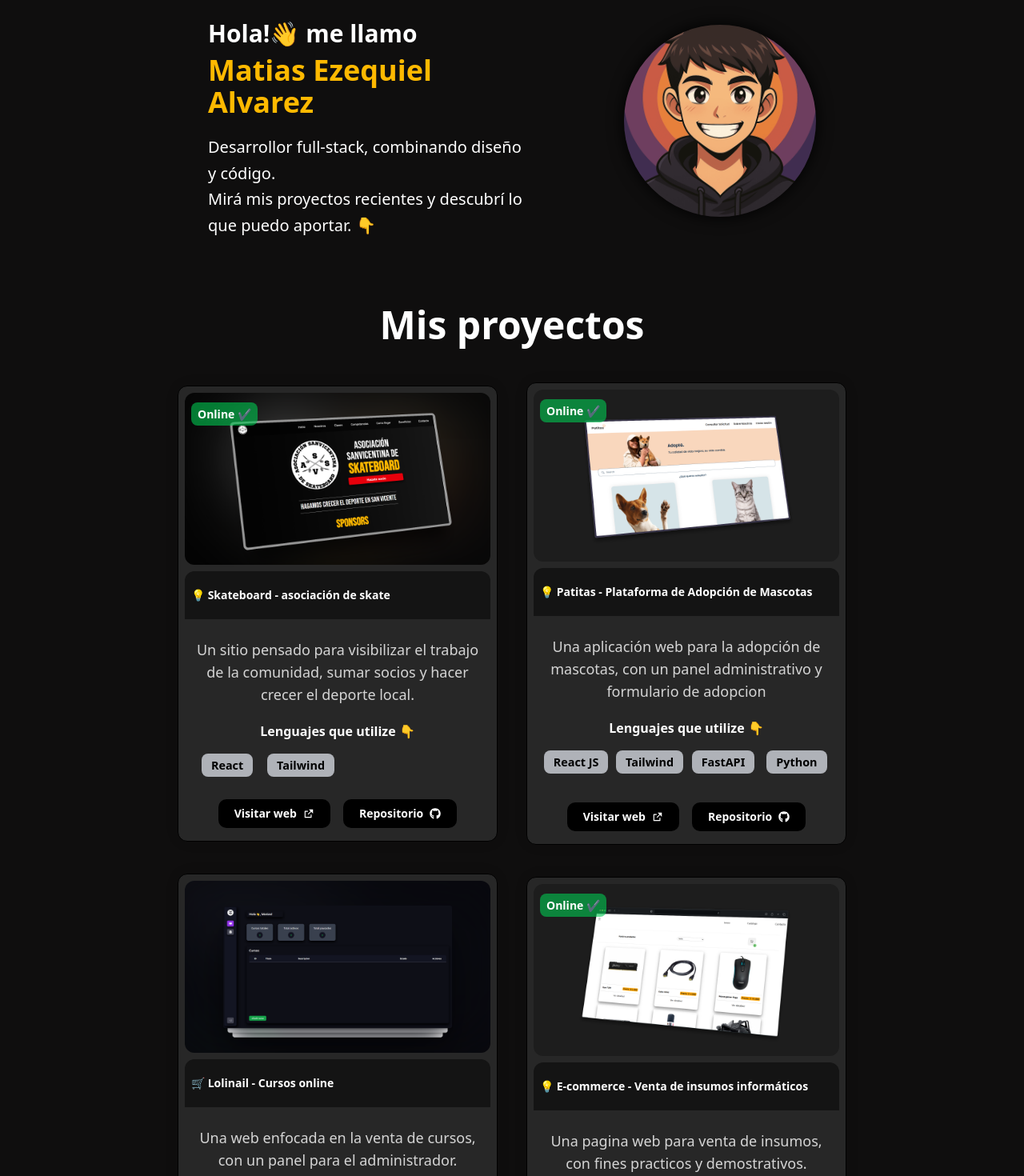
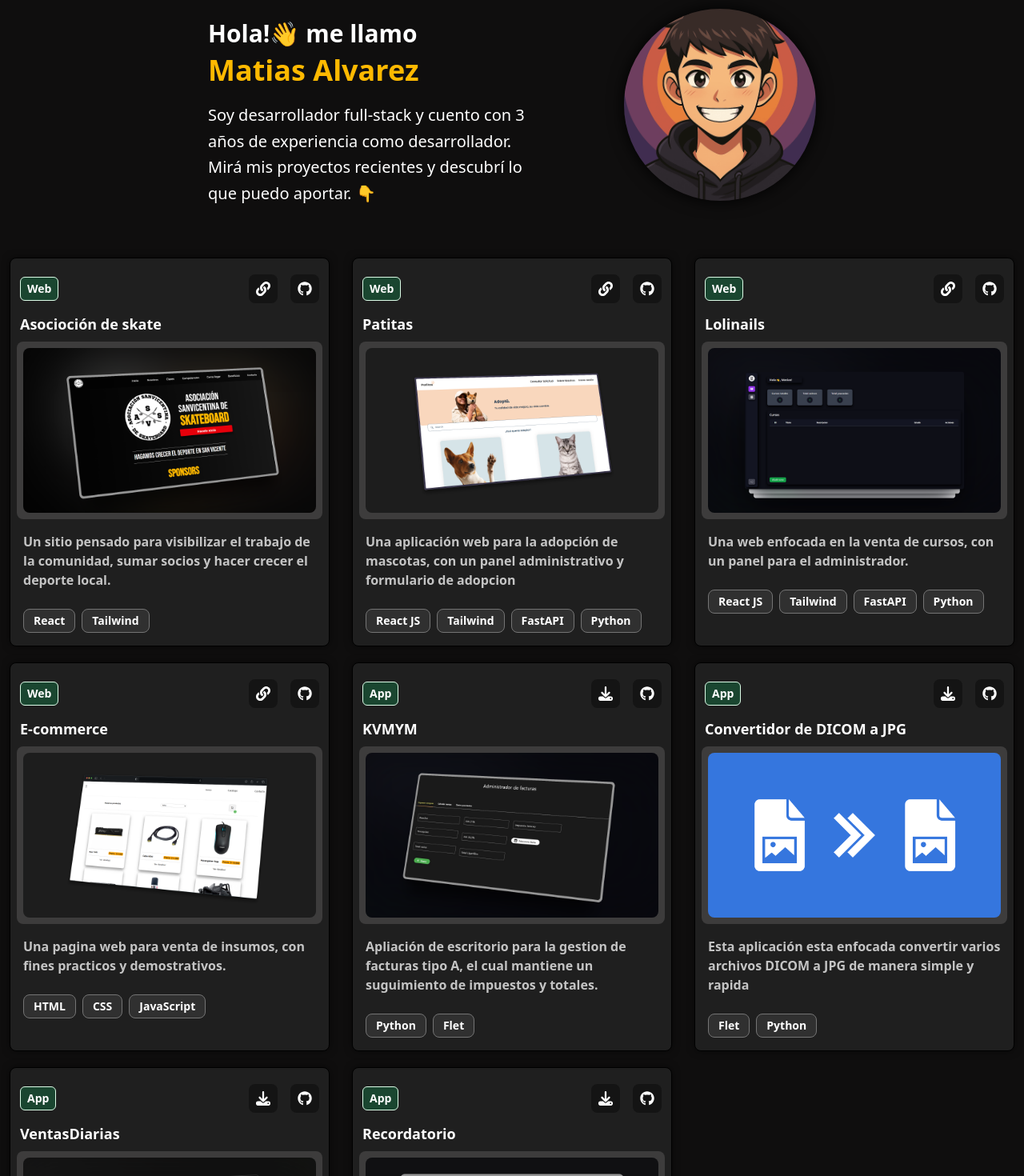
Before and after one commit to matiasDev4/portafolio, a React (Vite) app: page / in a window 1280 px wide. Shown: the part 140-1610 px from the top of the page at 80% size. Built offline with nearby package versions, Linux system fonts and the light colour scheme.

Commit message:
change proyects

```diff
--- a/index.html
+++ b/index.html
@@ -7,7 +7,7 @@
     <meta name="viewport" content="width=device-width, initial-scale=1.0" />
     <title>Portfolio | Alvarez Matias</title>
   </head>
-  <body class="bg-[#0F0E0E] w-full">
+  <body class="bg-[#0F0E0E] w-full overflow-x-hidden">
     <div id="root"></div>
     <script type="module" src="src/main.jsx"></script>
   </body>
--- a/src/components/App.jsx
+++ b/src/components/App.jsx
@@ -1,5 +1,7 @@
 import { Body } from "../components/Body.jsx"
 import { Header } from "../components/Header.jsx"
+import { cards } from "../utils/proyects.js"
+import { CardProyect } from "./CardProyect.jsx"
 import { Footer } from "./footer.jsx"
 import { Sobremi } from "./sobremi.jsx"
 import { Sobremi2 } from "./Sobremi2.jsx"
@@ -10,8 +12,21 @@ export const  App = () => {
         <>
         <Header />
         <Sobremi />
-        <div className="flex justify-center">
-            <Body />
+        <div
+        className="grid grid-cols-1 md:grid-cols-1 lg:grid-cols-3 gap-5 place-items-center px-2 items-start auto-rows-fr">
+            {cards.map(item =>
+                <CardProyect
+                key={item.name}
+                name={item.name}
+                description={item.description}
+                lenguajes={item.lenguajes}
+                image={item.img}
+                download={item.link}
+                github={item.link_repo}
+                active={item.active}
+                type={item.type}
+                />
+            )}
         </div>
         <Footer />
         </>
--- a/src/components/Body.jsx
+++ b/src/components/Body.jsx
@@ -2,92 +2,7 @@ import { RiExternalLinkFill } from "react-icons/ri";
 import { FaGithub } from "react-icons/fa";
 
 export const Body = () => {
-    const cards = [    {
-        "name": "💡 Skateboard - asociación de skate ",
-        "description": "Un sitio pensado para visibilizar el trabajo de la comunidad, sumar socios y hacer crecer el deporte local.",
-        "lenguajes": ["React", "Tailwind"],
-        "img": "proyectos/skate.PNG",
-        "link": "https://asociacionskate.netlify.app",
-        "link_repo": "https://github.com/matiasDev4/Asociaci-n-skate",
-        "active": true,
-        "type": "web"
 
-    },{
-        "name": "💡 Patitas - Plataforma de Adopción de Mascotas",
-        "description": "Una aplicación web para la adopción de mascotas, con un panel administrativo y formulario de adopcion",
-        "lenguajes": ["React JS", "Tailwind", "FastAPI", "Python"],
-        "img": "proyectos/patitas.PNG",
-        "link": "https://c19-57-n-python-react.vercel.app/",
-        "link_repo":"https://github.com/matiasDev4/C23-65-WEBAPP",
-        "active": true,
-        "type": "web"
-    },
-    {
-        "name": "🛒 Lolinail - Cursos online",
-        "description": "Una web enfocada en la venta de cursos, con un panel para el administrador.",
-        "lenguajes": ["React JS", "Tailwind", "FastAPI", "Python"],
-        "img": "proyectos/nails.PNG",
-        "link":"",
-        "link_repo": "https://github.com/matiasDev4/lolinails-web",
-        "active": false,
-        "type": "web"
-    },
-    {
-        "name": "💡 E-commerce - Venta de insumos informáticos ",
-        "description": "Una pagina web para venta de insumos, con fines practicos y demostrativos.",
-        "lenguajes": ["HTML", "CSS", "JavaScript"],
-        "img": "proyectos/prototipo.png",
-        "link": "https://matiasdev4.github.io/prototipo",
-        "link_repo": "https://github.com/matiasDev4/prototipo",
-        "active": true,
-        "type": "web"
-
-    },
-    {
-        "name": "📄 KVMYM - Gestor de facturas ",
-        "description": "Apliación de escritorio para la gestion de facturas tipo A, el cual mantiene un suguimiento de impuestos y totales.",
-        "lenguajes": ["Python", "Flet"],
-        "img": "proyectos/kiosco.png",
-        "link": "",
-        "link_repo": "https://github.com/matiasDev4/gestor_app",
-        "active": false,
-        "type": "app"
-
-    },
-    {
-        "name": "💡 Convertidor de DICOM a JPG",
-        "description": "Esta aplicación esta enfocada convertir varios archivos DICOM a JPG de manera simple y rapida",
-        "lenguajes": ["Flet", "Python"],
-        "img": "proyectos/convert.jpg",
-        "link": "",
-        "link_repo": "https://github.com/matiasDev4/ConvertJPG",
-        "active": true,
-        "type": "app"
-
-    },
-    {
-        "name": "💡 VentasDiarias - registra tus ventas diarias ",
-        "description": "Registra las ventas diarias de un comercio, suma los totales automaticamente y exporta los datos a un Excel.",
-        "lenguajes": ["Flet", "Python"],
-        "img": "proyectos/ventas.png",
-        "link": "https://github.com/matiasDev4/ventas_diarias_app/releases/download/1.0.0/ventas.exe",
-        "link_repo": "https://github.com/matiasDev4/ventas_diarias_app",
-        "active": true,
-        "type": "app"
-
-    },
-    {
-        "name": "💡 Recordatorio - Gestiona tus vencimientos",
-        "description": "Controla el vencimiento de tus productos, ofrece ofertas",
-        "lenguajes": ["Electron", "React", "TypeScript", "Tailwind"],
-        "img": "proyectos/alarm.png",
-        "link": "https://github.com/matiasDev4/ventas_diarias_app/releases/download/1.0.0/ventas.exe",
-        "link_repo": "https://github.com/matiasDev4",
-        "active": false,
-        "type": "app"
-
-    },
-]
     return (
         <section className="w-full my-5 flex flex-col items-center">
             <h1 className="text-5xl text-center text-white font-bold">Mis proyectos</h1>
@@ -109,10 +24,10 @@ export const Body = () => {
                         text-[14px] font-semibold`}>{index.active ? "Online ✔️ " : ""}</span>
                     </div>
                     <div className="flex flex-col items-center p-2 justify-between gap-y-5">
-                        <p className="px-2 text-center text-lg lg:text-lg text-white/80">{index.description}</p>
+                        <p className="px-2 text-center text-lg lg:text-lg text-white/90">{index.description}</p>
                         <div className="flex flex-col gap-y-4">
                             <h2 className="font-semibold text-center">Lenguajes que utilize 👇</h2>
-                            <div className="columns-3 lg:columns-4 gap-2 place-items-center">
+                            <div className="grid grid-cols-2 gap-2 place-items-center lg:grid-cols-4">
                                 {index.lenguajes.map(lenguaje =>
                                     <span
                                     className="bg-gray-300/80 px-3 py-1 rounded-lg flex items-center text-[0.9rem] mb-2 break-inside-avoid
--- /dev/null
+++ b/src/components/CardProyect.jsx
@@ -0,0 +1,59 @@
+import { FaCheck } from "react-icons/fa";
+import { FaDownload } from "react-icons/fa6";
+import { FaGithub } from "react-icons/fa6";
+import { FaLink } from "react-icons/fa";
+
+export const CardProyect = ({ name, description, lenguajes, image, download, github, active, type }) => {
+    return (
+        <article
+            className="
+        w-[300px] h-full md:w-[400px] bg-[#1f1f1f] rounded-lg shadow-[0px_0px_10px_black]/50
+        px-2 py-2 hover:border-[#7a7a7a] border-1 transition-colors duration-200
+        "
+        >
+            <div className="
+            py-2 px-1 text-white font-semibold
+            ">
+                <div className="flex justify-between items-center py-1">
+                    <span
+                        className="inline-flex items-center gap-x-2 border-1 border-green-100 px-2 rounded-md
+                bg-green-400/20 text-sm py-1">
+                        <span>{type}</span>
+                    </span>
+                    <div
+                    className="flex items-center gap-x-4"
+                    >
+                        <a href="http://"
+                        className="bg-[#141414] p-2 rounded-lg text-md lg:text-lg
+                        border-1 border-transparent hover:border-[#3a3a3a] transition-all duration-200"
+                        >{type === 'Web' ? <FaLink /> : <FaDownload />} </a>
+                        <a href="http://"
+                        className="bg-[#141414] p-2 rounded-lg text-md lg:text-lg
+                        border-1 border-transparent hover:border-[#3a3a3a] transition-all duration-200"
+                        ><FaGithub /></a>
+                    </div>
+                </div>
+                <h1
+                className="text-md pt-2 md:text-lg"
+                >{name}</h1>
+            </div>
+            <div className="px-2 py-2 bg-[#7c7a7a52] rounded-lg">
+                <img src={image} alt={name}
+                    className="rounded-lg object-cover"
+                />
+            </div>
+            <div className="px-2 py-4 flex-1 text-left text-[#c4c4c4] font-semibold">
+                <p>{description}</p>
+            </div>
+            <div className="p-2 flex flex-wrap gap-2">
+                {lenguajes.map(item=>
+                    <span
+                    className="border whitespace-nowrap text-sm border-[#747474] rounded-lg
+                    text-white px-3 py-1 bg-[#8383832a] font-semibold">
+                        {item}
+                    </span>
+                )}
+            </div>
+        </article>
+    )
+}
--- a/src/components/sobremi.jsx
+++ b/src/components/sobremi.jsx
@@ -8,13 +8,13 @@ export const Sobremi  = () =>{
                             <h2 className="text-2xl font-bold my-1 md:text-3xl">Hola!👋 me llamo</h2>
                             <h1
                             className="text-3xl font-bold my-2 md:text-4xl text-amber-400"
-                            >Matias Ezequiel Alvarez</h1>
+                            >Matias Alvarez</h1>
                         </div>
 
                         <p
-                        className="text-lg font-medium md:text-xl leading-relaxed"
+                        className="text-sm font-medium md:text-xl leading-relaxed"
                         >
-                            Desarrollor full-stack, combinando diseño y código. <br />
+                            Soy desarrollador full-stack y cuento con 3 años de experiencia como desarrollador. <br />
                             Mirá mis proyectos recientes y descubrí lo que puedo aportar. 👇
                         </p>
                     </div>
--- /dev/null
+++ b/src/utils/proyects.js
@@ -0,0 +1,86 @@
+export const cards = [{
+    "name": "Asocioción de skate",
+    "description": "Un sitio pensado para visibilizar el trabajo de la comunidad, sumar socios y hacer crecer el deporte local.",
+    "lenguajes": ["React", "Tailwind"],
+    "img": "proyectos/skate.PNG",
+    "link": "https://asociacionskate.netlify.app",
+    "link_repo": "https://github.com/matiasDev4/Asociaci-n-skate",
+    "active": true,
+    "type": "Web"
+
+}, {
+    "name": "Patitas",
+    "description": "Una aplicación web para la adopción de mascotas, con un panel administrativo y formulario de adopcion",
+    "lenguajes": ["React JS", "Tailwind", "FastAPI", "Python"],
+    "img": "proyectos/patitas.PNG",
+    "link": "https://c19-57-n-python-react.vercel.app/",
+    "link_repo": "https://github.com/matiasDev4/C23-65-WEBAPP",
+    "active": true,
+    "type": "Web"
+},
+{
+    "name": "Lolinails",
+    "description": "Una web enfocada en la venta de cursos, con un panel para el administrador.",
+    "lenguajes": ["React JS", "Tailwind", "FastAPI", "Python"],
+    "img": "proyectos/nails.PNG",
+    "link": "",
+    "link_repo": "https://github.com/matiasDev4/lolinails-web",
+    "active": false,
+    "type": "Web"
+},
+{
+    "name": "E-commerce",
+    "description": "Una pagina web para venta de insumos, con fines practicos y demostrativos.",
+    "lenguajes": ["HTML", "CSS", "JavaScript"],
+    "img": "proyectos/prototipo.png",
+    "link": "https://matiasdev4.github.io/prototipo",
+    "link_repo": "https://github.com/matiasDev4/prototipo",
+    "active": true,
+    "type": "Web"
+
+},
+{
+    "name": "KVMYM",
+    "description": "Apliación de escritorio para la gestion de facturas tipo A, el cual mantiene un suguimiento de impuestos y totales.",
+    "lenguajes": ["Python", "Flet"],
+    "img": "proyectos/kiosco.png",
+    "link": "",
+    "link_repo": "https://github.com/matiasDev4/gestor_app",
+    "active": false,
+    "type": "App"
+
+},
+{
+    "name": "Convertidor de DICOM a JPG",
+    "description": "Esta aplicación esta enfocada convertir varios archivos DICOM a JPG de manera simple y rapida",
+    "lenguajes": ["Flet", "Python"],
+    "img": "proyectos/convert.jpg",
+    "link": "",
+    "link_repo": "https://github.com/matiasDev4/ConvertJPG",
+    "active": true,
+    "type": "App"
+
+},
+{
+    "name": "VentasDiarias",
+    "description": "Registra las ventas diarias de un comercio, suma los totales automaticamente y exporta los datos a un Excel.",
+    "lenguajes": ["Flet", "Python"],
+    "img": "proyectos/ventas.png",
+    "link": "https://github.com/matiasDev4/ventas_diarias_app/releases/download/1.0.0/ventas.exe",
+    "link_repo": "https://github.com/matiasDev4/ventas_diarias_app",
+    "active": true,
+    "type": "App"
+
+},
+{
+    "name": "Recordatorio",
+    "description": "Controla el vencimiento de tus productos, ofrece ofertas",
+    "lenguajes": ["Electron", "React", "TypeScript", "Tailwind"],
+    "img": "proyectos/alarm.png",
+    "link": "https://github.com/matiasDev4/ventas_diarias_app/releases/download/1.0.0/ventas.exe",
+    "link_repo": "https://github.com/matiasDev4",
+    "active": false,
+    "type": "App"
+
+},
+]
```
